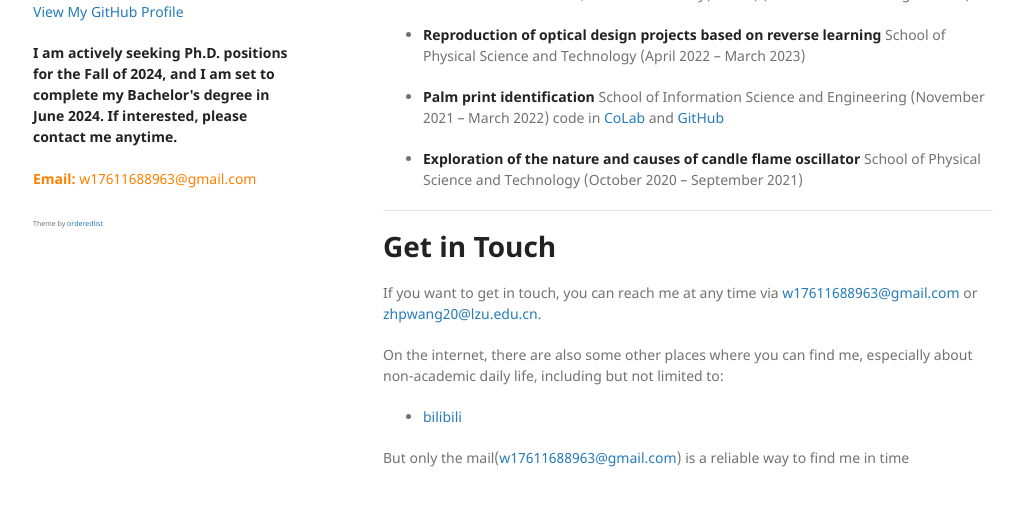
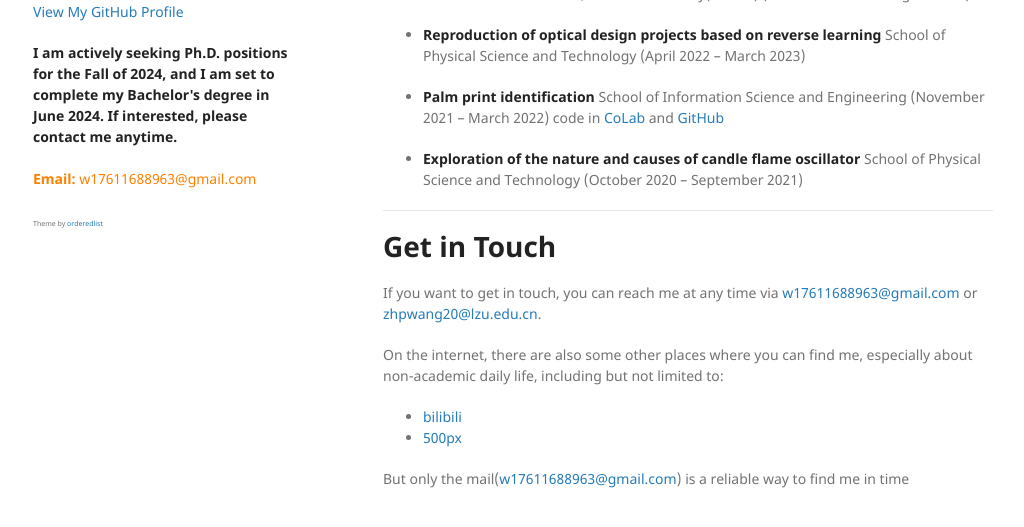
Before and after one commit to alephmembeth/alephmembeth.github.io, a Jekyll site: the page built from index.md, in a window 1280 px wide and 900 px high, scrolled down 1784 px, cut to the strip 341-868 px from the top of the window. Shown: the whole strip, without its empty margins (127-1151 px from the left). Built offline with Jekyll 4.4.1, drawn with Linux system fonts in a browser that asks for light colours; the repository's description, which GitHub fills in, is left out.

Commit message:
Update index.md

```diff
--- a/index.md
+++ b/index.md
@@ -134,5 +134,6 @@ If you want to get in touch, you can reach me at any time via <w17611688963@gmai
 
 On the internet, there are also some other places where you can find me, especially about non-academic daily life, including but not limited to:
 + [bilibili](https://space.bilibili.com/15823831)
++ [500px](https://500px.com.cn/ZhipingWANG)
 
 But only the mail(<w17611688963@gmail.com>) is a reliable way to find me in time
```
